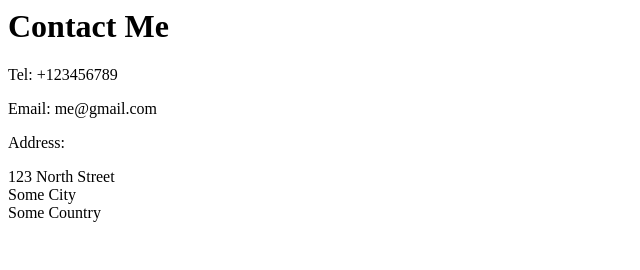
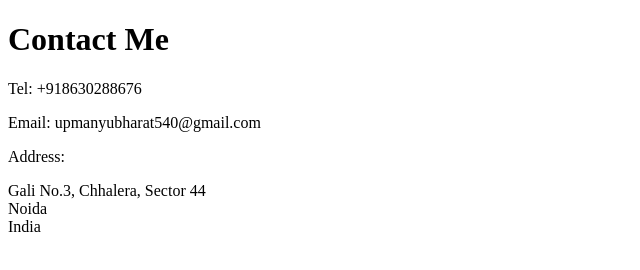
Before and after one commit to BharatUpmanyu/html-portfolio, a plain HTML site: page contact.html in a window 1280 px wide. Shown: the whole page, without its empty margins (0-640 px from the left). Drawn offline with Linux system fonts and the light colour scheme.

Commit message:
contact.html

```diff
--- a/contact.html
+++ b/contact.html
@@ -1,9 +1,19 @@
+<!DOCTYPE html>
+<html lang="en">
+<head>
+    <meta charset="UTF-8">
+    <meta name="viewport" content="width=device-width, initial-scale=1.0">
+    <title>Contact Me</title>
+</head>
+<body>
 <h1>Contact Me</h1>
-<p>Tel: +123456789</p>
-<p>Email: me@gmail.com</p>
+<p>Tel: +918630288676</p>
+<p>Email: upmanyubharat540@gmail.com</p>
 <p>Address:</p>
 <p>
-  123 North Street<br />
-  Some City<br />
-  Some Country <br />
+  Gali No.3, Chhalera, Sector 44<br />
+  Noida<br />
+  India<br />
 </p>
+</body>
+</html>
```
